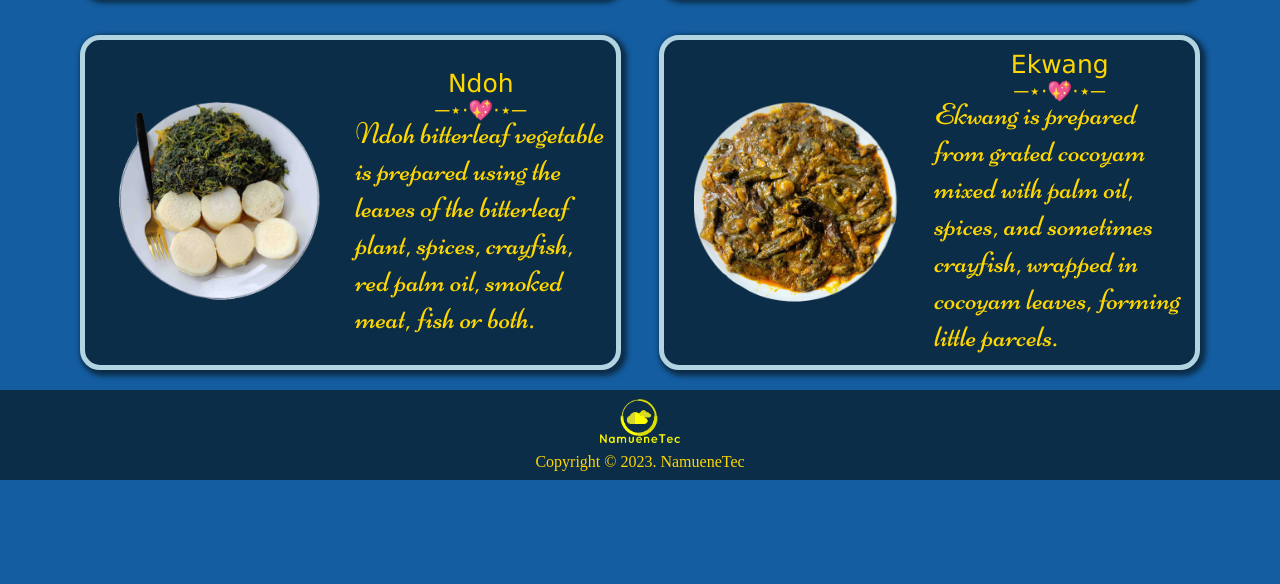
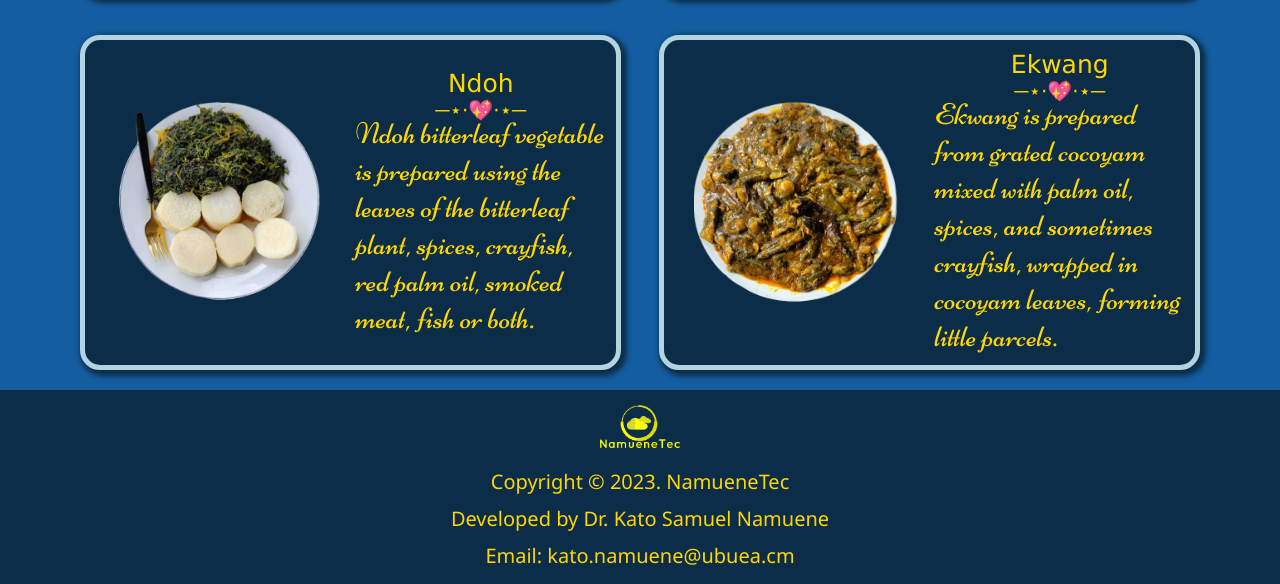
Before and after one commit to kato2025/restaurantpage, a plain HTML site: page index.html in a window 1280 px wide. Shown: the part 1327-1911 px from the top of the page. Before the commit the page ends 1807 px from the top, so only its background shows below. Drawn offline with Linux system fonts and the light colour scheme; a web font is replaced by a local one.

Commit message:
Add README.md dist/index.html dist/styles.css src/styles.css

```diff
--- a/index.html
+++ b/index.html
@@ -27,6 +27,8 @@
   <footer>
     <img class="siteLogoFooter" src="./images/siteLogo.png" alt="NamueneTec logo"></img>
     Copyright © 2023. NamueneTec
+    <div>Developed by Dr. Kato Samuel Namuene</div>
+    <p>Email: kato.namuene@ubuea.cm</p>
   </footer>
 </body>
 </html>
--- a/styles.css
+++ b/styles.css
@@ -341,9 +341,14 @@ footer {
   flex-direction: column;
   justify-content: center;
   align-items: center;
+  gap: 10px;
   margin-top: 20px;
+  padding-top: 15px;
+  padding-bottom: 15px;
   width: 100%;
-  height: 90px;
+  height: auto;
+  font-family: 'Segoe UI', Tahoma, Geneva, Verdana, sans-serif;
+  font-size: 20px;
   color: var(--gold-colour--);
   background-color: var(--dark-blue--);
 }
```
